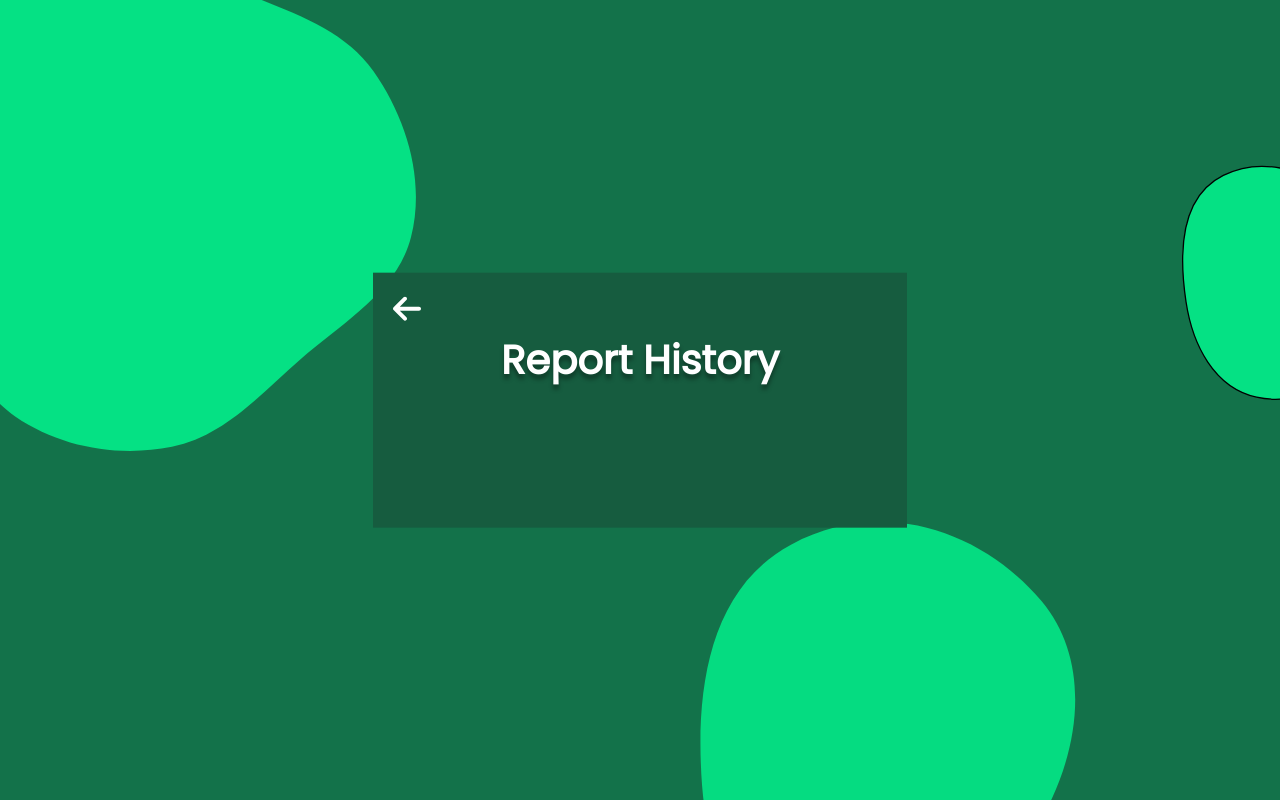
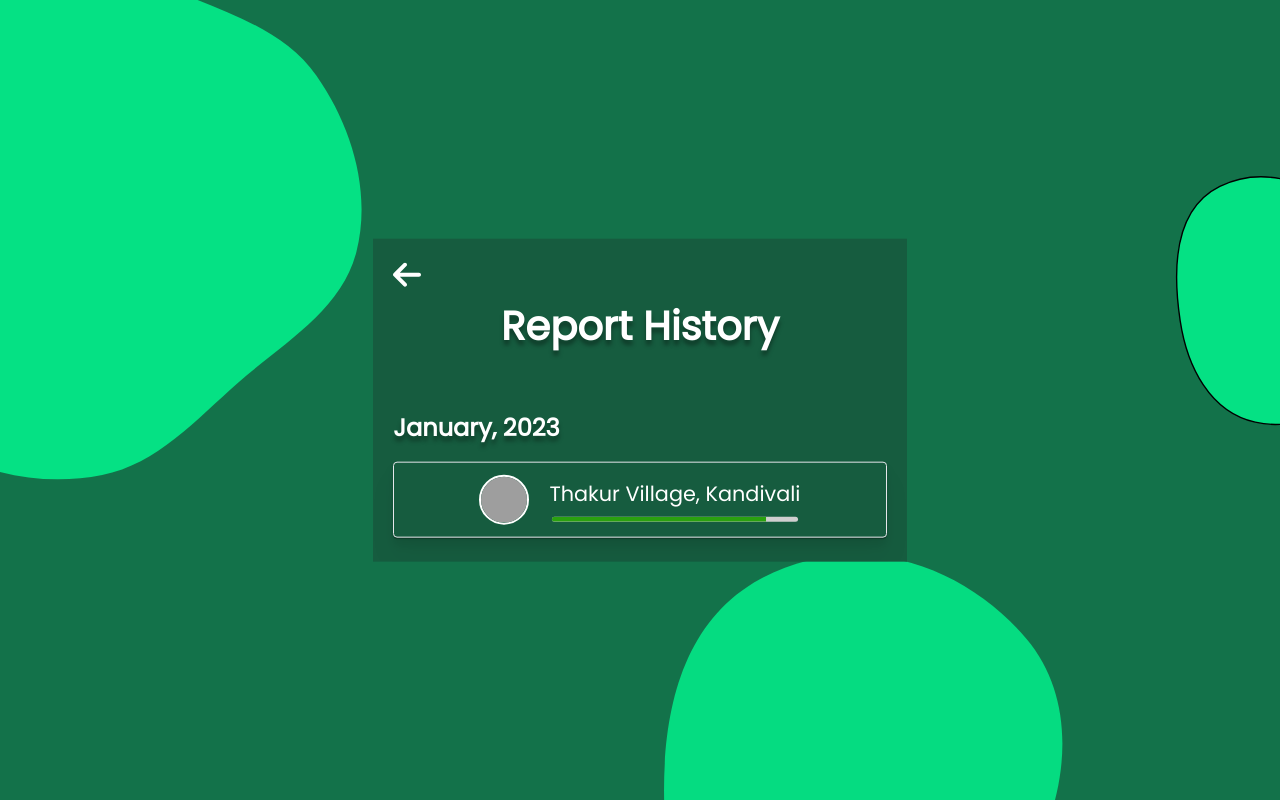
Before and after one commit to EshanTrivedi21/GoSafe, a React (Create React App) app in the folder frontend/: page /report in a window 1280 px wide. Shown: the top 800 px of the page. Built offline with nearby package versions, Linux system fonts and the light colour scheme; grey boxes are pictures that could not be loaded.

Commit message:
feat: hoja bhai plz

```diff
--- a/frontend/src/pages/History.js
+++ b/frontend/src/pages/History.js
@@ -1,9 +1,59 @@
-import React from 'react'
+import React,{ useEffect }  from "react";
+import { LinearProgress } from "@mui/material";
 
-const History = () => {
+const History = (props) => {
+    const [progress, setProgress] = React.useState(0);
+  const [color, setColor] = React.useState("");
+
+  useEffect(() => {
+    setProgress(Math.floor(Math.random() * (90 - 60 + 1) + 60));
+    if (progress >= 80) {
+      setColor("#2aa10f");
+    } else if (progress >= 70) {
+      setColor("#ffaa1c");
+    } else if (progress >= 60) {
+      setColor("#ed2938");
+    }
+  }, [progress]);
   return (
-    <div>History</div>
-  )
-}
+    <>
+      <div className="flex flex-row justify-center items-center gap-5">
+        <img
+          src={require(`../assets/${props.image}`)}
+          alt=""
+          style={{
+            width: "50px",
+            height: "50px",
+            borderRadius: "50%",
+            border: "2px solid #fff",
+          }}
+        />
+        <div className="flex flex-col justify-center items-center gap-2">
+          <h1
+            style={{
+              color: "#fff",
+              fontSize: "1.3rem",
+            }}
+          >
+            {props.location}
+          </h1>
+          <LinearProgress
+            variant="determinate"
+            value={progress}
+            sx={{
+              backgroundColor: "#cfcfcf",
+              "& .MuiLinearProgress-bar": {
+                backgroundColor: color,
+              },
+              width: "98%",
+              height: "5px",
+              borderRadius: "10px",
+            }}
+          />
+        </div>
+      </div>
+    </>
+  );
+};
 
-export default History
+export default History;
--- a/frontend/src/pages/Home.js
+++ b/frontend/src/pages/Home.js
@@ -1,6 +1,7 @@
 import React, { useRef, useEffect, useState } from "react";
 import "mapbox-gl/dist/mapbox-gl.css";
-import { Link, useNavigate } from "react-router-dom";
+import Map from "./Map.js";
+import { useNavigate } from "react-router-dom";
 import { TextField, Button, LinearProgress } from "@mui/material";
 import { styled } from "@mui/material/styles";
 import { Theme } from "../assets/theme.js";
@@ -46,10 +47,11 @@ const CssTextField = styled(TextField)({
   },
 });
 
-mapboxgl.accessToken =
-  "pk.eyJ1IjoiZXNoYW50cml2ZWRpMjEiLCJhIjoiY2xjaXV6c2lqMTFzNjNvcXVmbzM0aGkwNyJ9.ZsRWT2z--97ajM58KQG4xQ";
+// mapboxgl.accessToken ="pk.eyJ1IjoiZXNoYW50cml2ZWRpMjEiLCJhIjoiY2xjaXV6c2lqMTFzNjNvcXVmbzM0aGkwNyJ9.ZsRWT2z--97ajM58KQG4xQ";
 
 export default function Home() {
+  const destination = { lng: 72.9106, lat: 20.3893 };
+
   const [progress, setProgress] = React.useState(0);
   const [color, setColor] = React.useState("");
 
@@ -76,11 +78,6 @@ export default function Home() {
     }
   }, [text]);
 
-  const mapContainer = useRef(null);
-  const map = useRef(null);
-  const [lng, setLng] = useState(72.8777);
-  const [lat, setLat] = useState(19.076);
-  const [zoom, setZoom] = useState(9);
   let [a, setA] = React.useState(null);
   const navigate = useNavigate();
   React.useEffect(() => {
@@ -95,76 +92,6 @@ export default function Home() {
       }
     }
   }, [a]);
-  function addRoute(coords) {
-    if (map.current.getSource("route")) {
-      map.current.removeLayer("route");
-      map.current.removeSource("route");
-    } else {
-      map.current.addLayer({
-        id: "route",
-        type: "line",
-        source: {
-          type: "geojson",
-          data: {
-            type: "Feature",
-            properties: {},
-            geometry: coords,
-          },
-        },
-        layout: {
-          "line-join": "round",
-          "line-cap": "round",
-        },
-        paint: {
-          "line-color": "#03AA46",
-          "line-width": 8,
-          "line-opacity": 0.8,
-        },
-      });
-    }
-  }
-  useEffect(() => {
-    if (map.current) return;
-    map.current = new mapboxgl.Map({
-      container: mapContainer.current,
-      style: "mapbox://styles/mapbox/streets-v12",
-      center: [lng, lat],
-      zoom: zoom,
-    });
-    navigator.geolocation.getCurrentPosition((position) => {
-      const el = document.createElement("div");
-      el.className = "marker";
-      console.log(position.coords.latitude, position.coords.longitude);
-      new mapboxgl.Marker(el)
-        .setLngLat([position.coords.longitude, position.coords.latitude])
-        .addTo(map.current);
-    });
-  }, []);
-  useEffect(() => {
-    if (!map.current) return;
-    map.current.on("load", () => {
-      axios
-        .get(
-          `https://api.mapbox.com/directions/v5/mapbox/driving/${72.884217},${19.150826};${72.829198},${19.106933}`,
-          {
-            params: {
-              access_token: mapboxgl.accessToken,
-              geometries: "geojson",
-              steps: true,
-              overview: "full",
-              alternatives: true,
-              exclude: "unpaved",
-            },
-            withCredentials: false,
-          }
-        )
-        .then((res) => {
-          console.log(res);
-          const geojson = res.data.routes[0].geometry;
-          addRoute(geojson);
-        });
-    });
-  }, []);
 
   return (
     <Theme>
@@ -238,7 +165,7 @@ export default function Home() {
             </div>
           ) : null}
         </div>
-        <div ref={mapContainer} className="map-container w-full h-full" />
+        <Map destination={destination}/>
         <div className="absolute bottom-[8vh] bg-[#13724A] z-10 w-[95vw] h-[10vh] flex flex-col justify-center items-center rounded-lg  gap-3">
           <div
             onClick={() => navigate("/cam")}
@@ -295,3 +222,4 @@ export default function Home() {
     </Theme>
   );
 }
+// pk.eyJ1IjoiZXNoYW50cml2ZWRpMjEiLCJhIjoiY2xjaXV6c2lqMTFzNjNvcXVmbzM0aGkwNyJ9.ZsRWT2z--97ajM58KQG4xQ
--- /dev/null
+++ b/frontend/src/pages/Map.js
@@ -0,0 +1,68 @@
+import React, { useState, useEffect, useRef } from 'react';
+import mapboxgl from 'mapbox-gl';
+
+const Map = ({ destination }) => {
+    const [map, setMap] = useState(null);
+    const [marker, setMarker] = useState(null);
+    const mapContainer = useRef(null);
+
+    useEffect(() => {
+      mapboxgl.accessToken = 'pk.eyJ1IjoiZXNoYW50cml2ZWRpMjEiLCJhIjoiY2xjaXV6c2lqMTFzNjNvcXVmbzM0aGkwNyJ9.ZsRWT2z--97ajM58KQG4xQ';
+      const map = new mapboxgl.Map({
+        container: mapContainer.current,
+        style: 'mapbox://styles/mapbox/streets-v11',
+        zoom: 10
+      });
+
+      map.on('load', () => {
+        setMap(map);
+        map.resize();
+        navigator.geolocation.getCurrentPosition(position => {
+          const { longitude, latitude } = position.coords;
+          map.setCenter([longitude, latitude])
+          setMarker(new mapboxgl.Marker({ color: "green" }).setLngLat([longitude, latitude]).addTo(map));
+          const start = `${longitude},${latitude}`;
+          const end = `${destination.lng},${destination.lat}`;
+          const url = `https://api.mapbox.com/directions/v5/mapbox/driving-unpaved/${start};${end}?geometries=geojson&access_token=${mapboxgl.accessToken}`;
+          fetch(url)
+            .then(response => {
+              if (!response.ok) {
+                throw new Error(response.statusText);
+              }
+              return response.json();
+            })
+            .then(data => {
+              if (data.routes.length > 0) {
+                map.addLayer({
+                  id: 'route',
+                  type: 'line',
+                  source: {
+                    type: 'geojson',
+                    data: {
+                      type: 'Feature',
+                      properties: {},
+                      geometry: data.routes[0].geometry,
+                    },
+                  },
+                  layout: {
+                    'line-join': 'round',
+                    'line-cap': 'round',
+                  },
+                  paint: {
+                    'line-color': 'green',
+                    'line-width': 8,
+                  },
+                });
+              }
+            })
+            .catch(error => {
+              console.log(error);
+            });
+        });
+      });
+    }, []);
+
+    return <div ref={mapContainer} style={{ width: '100%', height: '100vh' }} />;
+  };
+
+export default Map;
--- a/frontend/src/pages/Report.js
+++ b/frontend/src/pages/Report.js
@@ -1,8 +1,15 @@
 import React from "react";
-import { Box, Grid, Typography } from "@mui/material";
+import { Box, Grid, Typography, Stack, Paper } from "@mui/material";
 import { Theme } from "../assets/theme.js";
+import History from "./History.js";
+import { styled } from "@mui/material/styles";
 
 const Report = () => {
+  const Item = styled(Paper)(({ theme }) => ({
+    backgroundColor: theme.palette.mode === "dark" ? "#1A2027" : "#fff",
+    padding: theme.spacing(1.5),
+    color: theme.palette.text.secondary,
+  }));
   return (
     <>
       <Theme>
@@ -18,7 +25,7 @@ const Report = () => {
                   laptop: "secondary.main",
                 },
                 my: "50vh",
-                p: 5,
+                p: 2.5,
                 py: { mobile: 10, tablet: 3, laptop: 3 },
                 transform: "translateY(-50%)",
                 overflow: "hidden",
@@ -40,14 +47,27 @@ const Report = () => {
                 sx={{
                   fontWeight: "bold",
                   textAlign: "center",
-                  mt: { mobile: 0, tablet: 5, laptop: 5 },
-                  mb: 15,
+                  mt: { mobile: 5, tablet: 5, laptop: 5 },
+                  mb: 7.5,
                   textShadow: "0px 5px 4px rgba(0, 0, 0, 0.36)",
                   fontSize: "2.5rem",
                 }}
               >
                 Report History
               </Typography>
+              <h1 style={{
+                color: "white",
+                fontWeight: "bold",
+                textAlign: "left",
+                textShadow: "0px 5px 4px rgba(0, 0, 0, 0.36)",
+                fontSize: "1.5rem",
+                marginBottom: "1rem"
+              }}>January, 2023</h1>
+              <Stack spacing={2}>
+                <Item className="!bg-[#165C3F] !drop-shadow-xl !border">
+                  <History image="homepage.svg" location="Thakur Village, Kandivali"/>
+                </Item>
+              </Stack>
             </Box>
           </Grid>
         </Grid>
```
